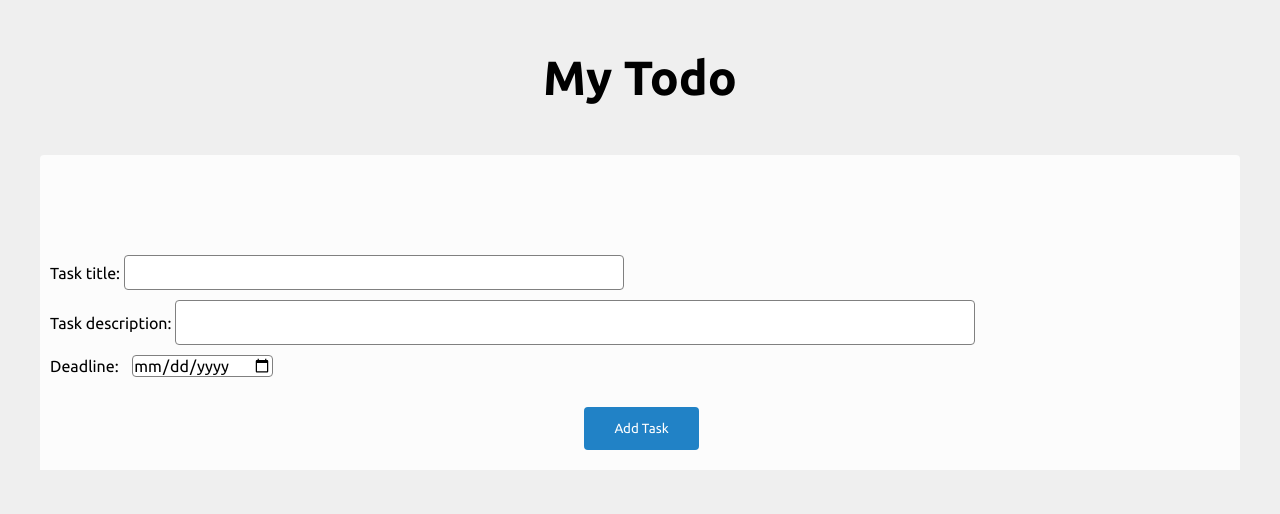
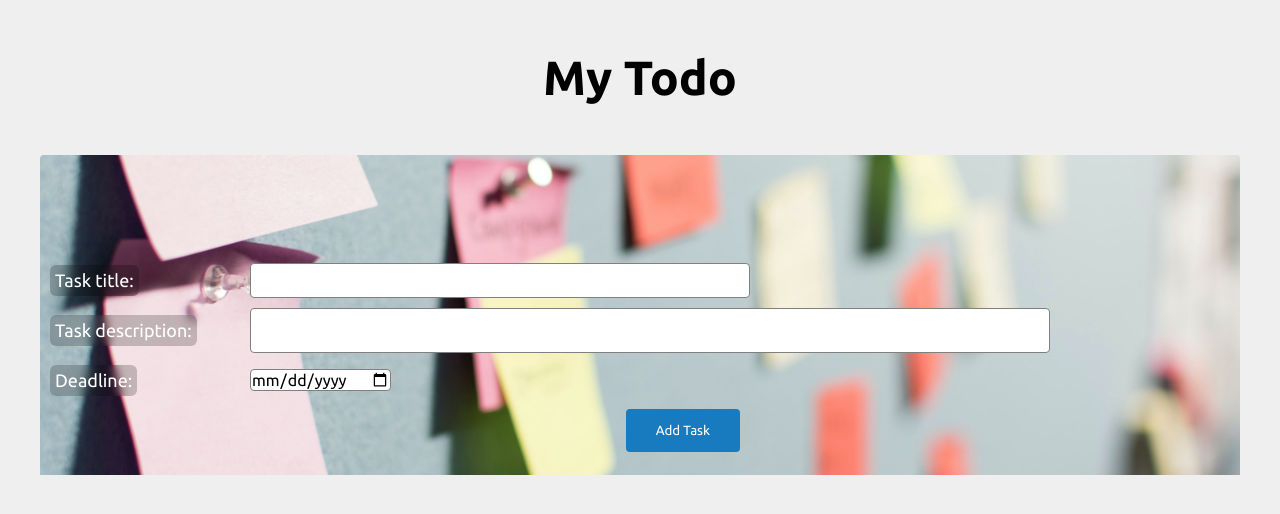
Before and after one commit to rodVieira021/react_myTodo, a React (Create React App) app: page / in a window 1280 px wide. Shown: the top 514 px of the page. Built offline with nearby package versions, Linux system fonts and the light colour scheme.

Commit message:
headerDone

```diff
--- a/src/App.css
+++ b/src/App.css
@@ -35,11 +35,17 @@
 }
 
 .input-container {
+  align-items: center;
   justify-items: start;
-  background-color: rgba(255, 255, 255, 0.802);
+  background-color: rgb(210, 224, 215);
+  background-image: url("./images/mainBcg.jpg");
+  background-size: cover;
+  background-repeat: no-repeat;
+  background-position: center;
   padding: 100px 10px 20px 10px;
   border-radius: 4px 4px 0 0;
-  grid-template-columns: 1fr, 1fr;
+  grid-template-columns: 200px 1fr;
+  grid-template-rows: repeat(4, 50px);
 }
 
 .header {
@@ -48,11 +54,19 @@
   padding-top: 50px;
 }
 
+label {
+  color: #fff;
+  font-size: 18px;
+  backdrop-filter: blur(5px);
+  background-color: rgba(0, 0, 0, 0.204);
+  padding: 5px;
+  border-radius: 6px;
+}
+
 .input-title {
   border: 1px solid gray;
   width: 500px;
   height: 35px;
-  margin-bottom: 10px;
   font-size: 16px;
   border-radius: 4px;
 }
@@ -61,7 +75,6 @@
   border: 1px solid gray;
   width: 800px;
   height: 45px;
-  margin-bottom: 10px;
   font-size: 16px;
   border-radius: 4px;
 }
@@ -72,16 +85,10 @@
 
 .input-date {
   border: 1px solid gray;
-  margin: 0 0 30px 10px;
   font-size: 16px;
   border-radius: 4px;
 }
 
-.input-title,
-.input-task,
-.input-date {
-  justify-self: center;
-}
 .btn-add {
   border: none;
   background-color: rgba(2, 112, 190, 0.874);
@@ -90,7 +97,9 @@
   border-radius: 4px;
   cursor: pointer;
   margin-left: 3px;
-  justify-self: center;
+  justify-self: end;
+  margin-right: 50%;
+  grid-column: 2;
 }
 
 .btn-add:hover {
@@ -103,7 +112,7 @@
   width: 1200px;
   margin: 0 auto;
   justify-content: space-between;
-  background-color: rgb(67, 67, 144);
+  background-color: rgb(52, 82, 104);
   color: #fff;
   margin-bottom: 2px;
   padding: 5px;
--- a/src/components/Main.js
+++ b/src/components/Main.js
@@ -37,34 +37,30 @@ const Main = () => {
             addTaskReset();
           }}
         >
-          <label>
-            {"Task title: "}
+          <label>Task title:</label>
           <input
             className="input-title"
             type="text"
             value={taskTitle}
             onChange={(a) => setTaskTitle(a.target.value)}
           />
-          </label>
-          <label>
-            {"Task description: "}
+
+          <label> Task description:</label>
           <input
             className="input-task"
             type="text"
-              placeholder=""
             value={taskInput}
             onChange={(b) => setTaskInput(b.target.value)}
           />
-          </label>
-          <label>
-            {"Deadline: "}
+
+          <label>Deadline: </label>
           <input
             className="input-date"
             type="date"
             value={taskDate}
             onChange={(c) => setTaskDate(c.target.value)}
           />
-          </label>
+
           <button className="btn-add" type="submit">
             Add Task
           </button>
```
Also changed, not shown: src/images/mainBcg.jpg (added). Lines whose indentation alone changed are shown as unchanged.
